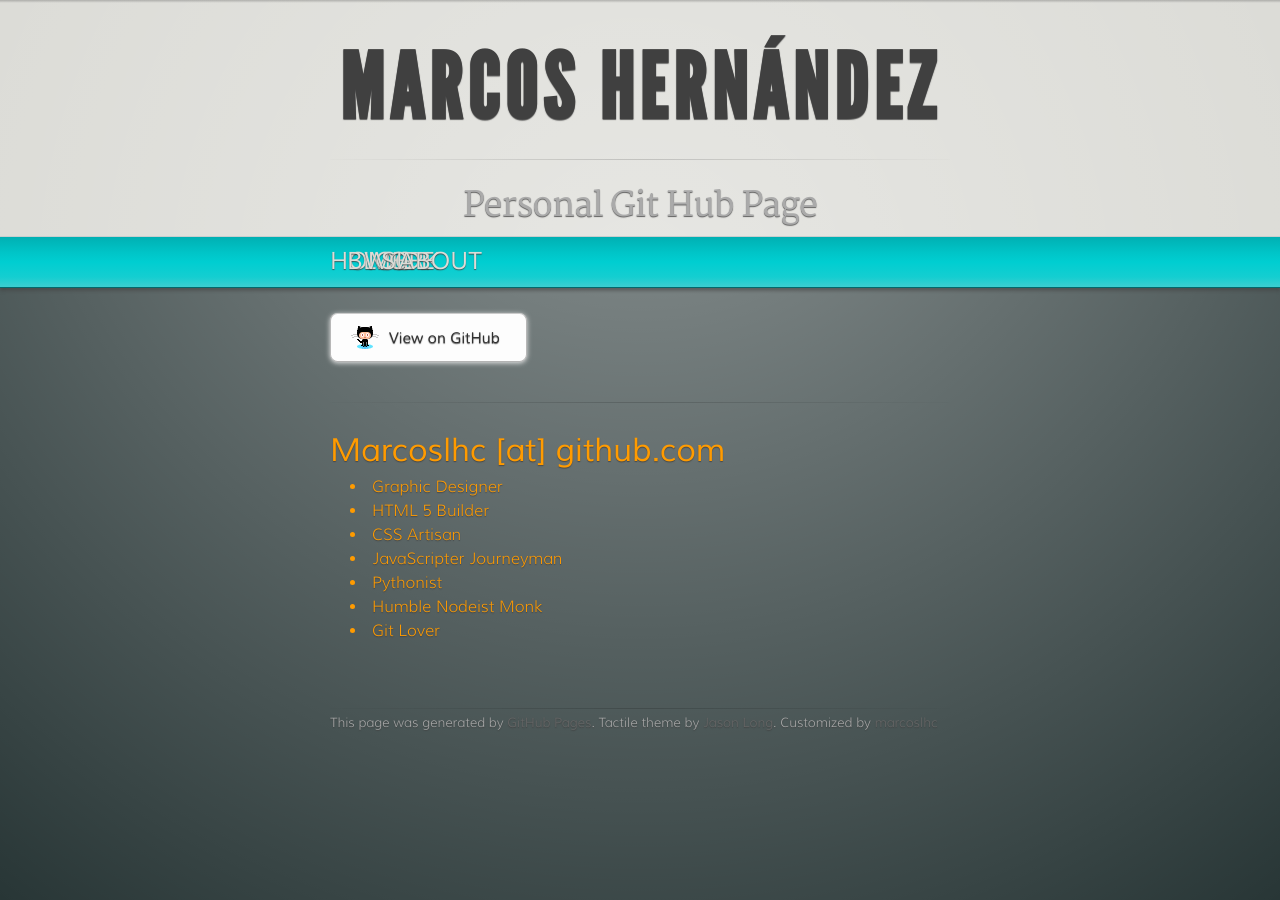
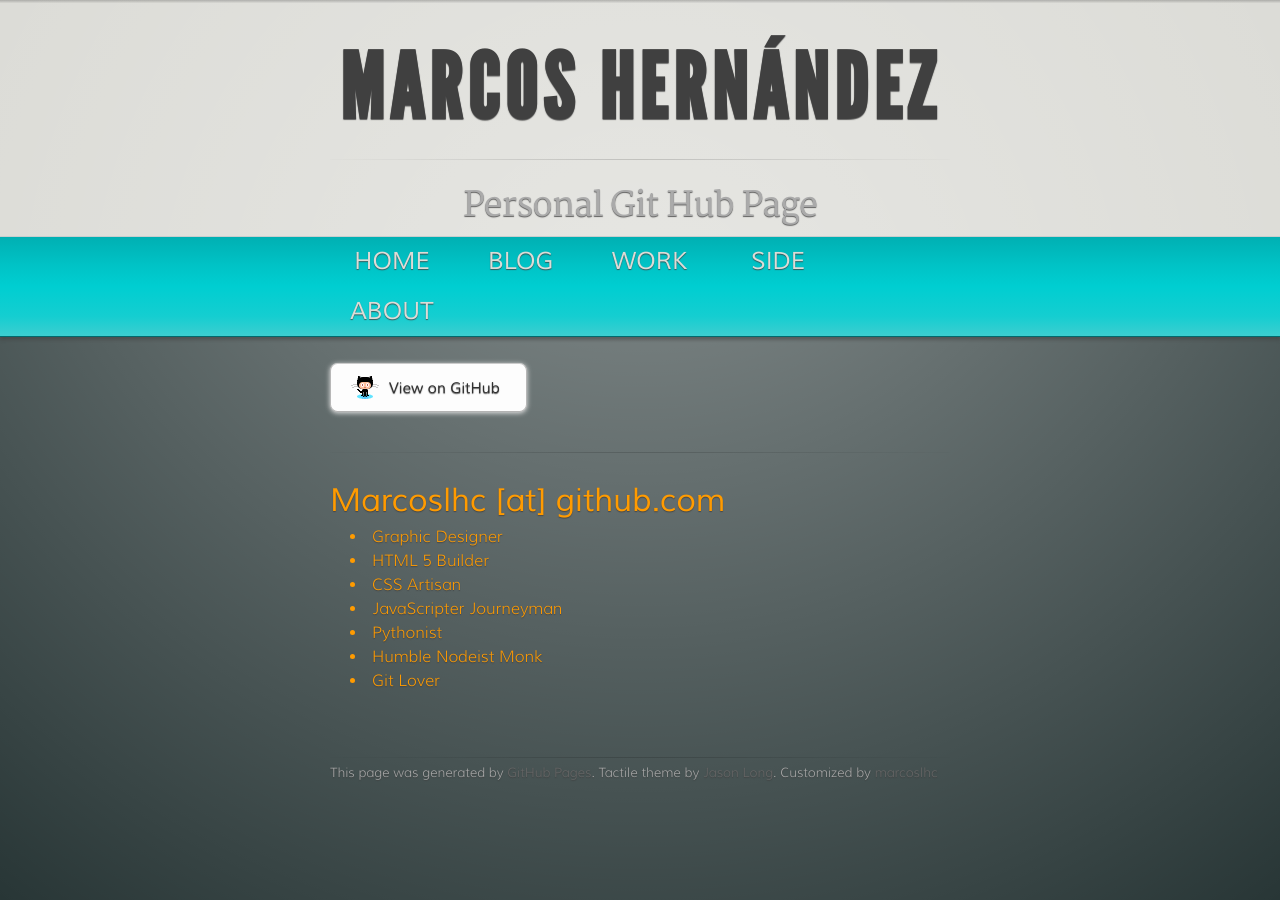
Before and after one commit to marcoslhc/marcoslhc.github.com, a Jekyll site: the page built from index.html, in a window 1280 px wide. Built offline with Jekyll 4.4.1, drawn with Linux system fonts in a browser that asks for light colours.

Commit message:
Wrong number D:'

```diff
--- a/stylesheets/stylesheet.css
+++ b/stylesheets/stylesheet.css
@@ -125,7 +125,7 @@ a:hover {
     list-style: none;
     display: inline-block;
     line-height:1.6em;
-    width: calc(10% / 5);
+    width: calc(100% / 5);
     margin:0;
     padding:0;
 }
```
